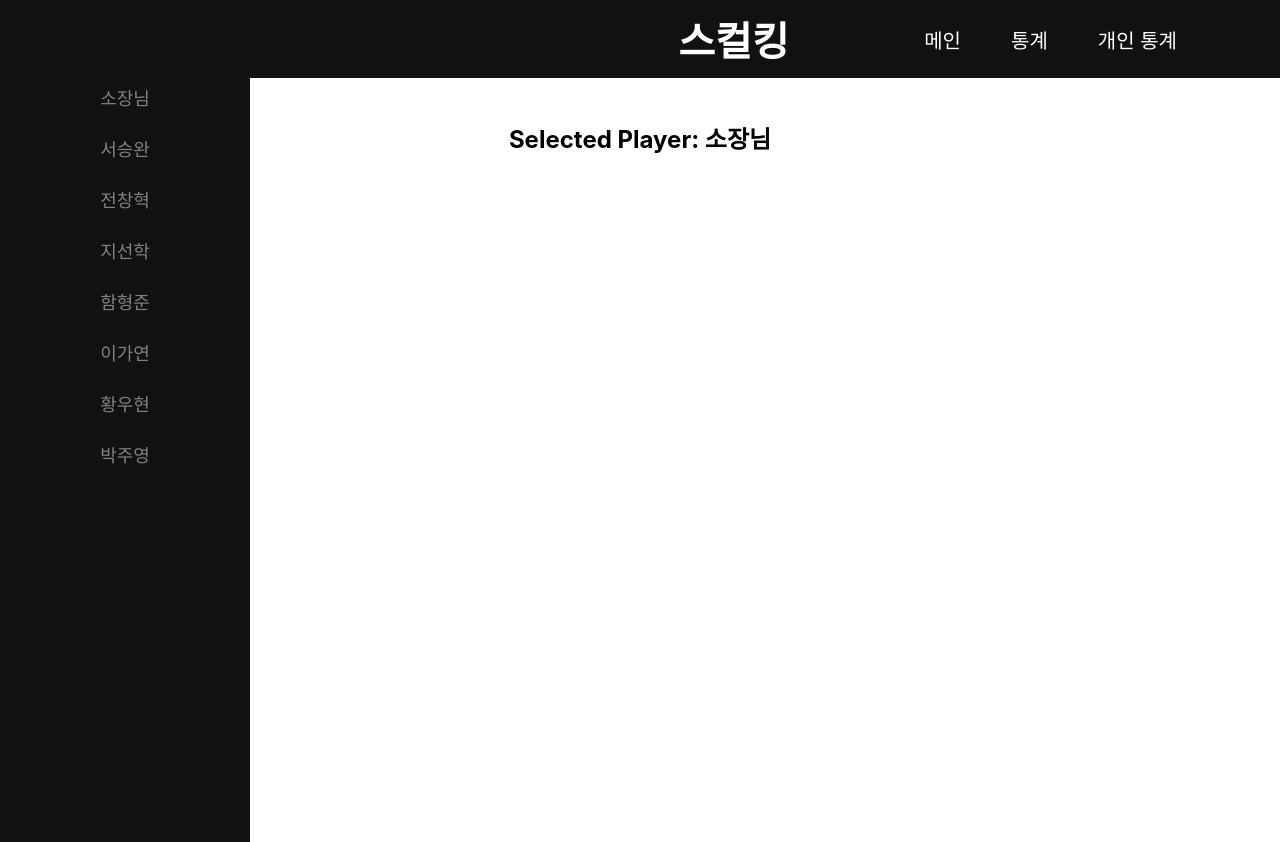
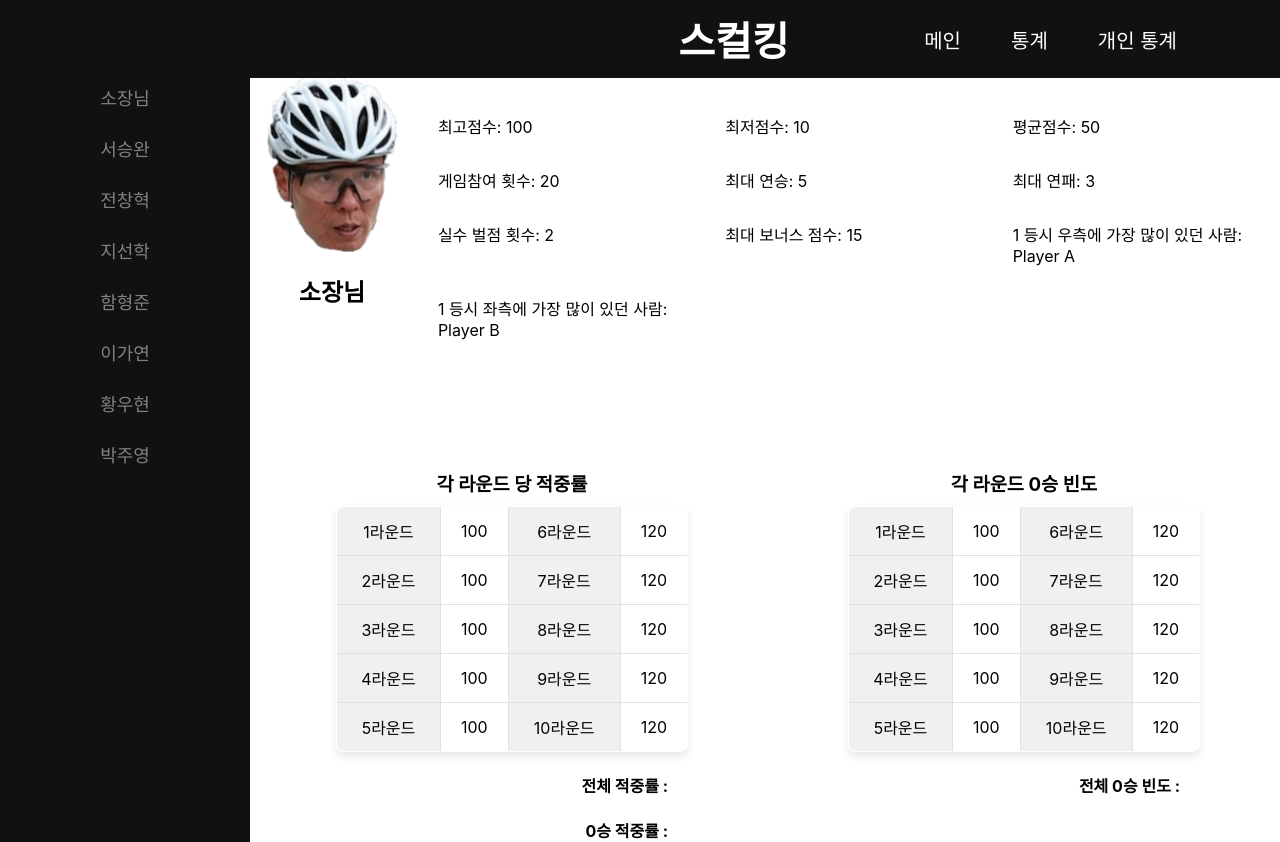
Before and after one commit to hyeongjun-Ham/skull-score, a React (Create React App) app: page /personal-statistics in a window 1280 px wide. Before the commit the page ends 800 px from the top, so only its background shows below. Built offline with nearby package versions, Linux system fonts and the light colour scheme.

Commit message:
[Feat] 개인통계 페이지 개요 작성

```diff
--- a/src/components/Player.js
+++ b/src/components/Player.js
@@ -9,7 +9,7 @@ const Player = ({ name, isWinner, position }) => {
     <div className="player" style={position}>
       <div className='player-container'>
         {isWinner === "Y" && <span className="crown">👑</span>}
-        <img src={playerImage} alt={name} className="player-image" />
+        <img src={playerImage} alt={name} className="players-image" />
       </div>
 
     </div>
--- a/src/pages/PersonalStatistics/PersonalStatistics.js
+++ b/src/pages/PersonalStatistics/PersonalStatistics.js
@@ -1,26 +1,114 @@
 import React, { useState } from 'react';
 import Topbar from '../../components/Topbar';
 import SidebarPlayer from '../../components/SidebarPlayer';
-import '../../styles/PersonalStatistics.css'
+import '../../styles/PersonalStatistics.css';
 
 const PersonalStatistics = () => {
     const [selectedPlayer, setSelectedPlayer] = useState('소장님');
     const playerImage = require(`../../assets/${selectedPlayer}.png`);
-
 
     const handlePlayerSelect = (player) => {
         setSelectedPlayer(player);
     };
 
     return (
-        <div>
+        <div className="container">
             <Topbar />
             <SidebarPlayer onPlayerSelect={handlePlayerSelect} />
-            <div>
-            <img src={playerImage} alt={selectedPlayer} className="player-image" />
-                <h2>Selected Player: {selectedPlayer}</h2>
-
-                {/* 선택된 플레이어의 통계를 여기에서 렌더링 할 수 있습니다. */}
+            <div className="main-content">
+                <div className="player-info">
+                    <div className="photo">
+                        <img src={playerImage} alt={selectedPlayer} className="player-image" />
+                        <h2>{selectedPlayer}</h2>
+                    </div>
+                    <div className="stats">
+                        <div className="stat-item">최고점수: <span id="high-score">100</span></div>
+                        <div className="stat-item">최저점수: <span id="low-score">10</span></div>
+                        <div className="stat-item">평균점수: <span id="average-score">50</span></div>
+                        <div className="stat-item">게임참여 횟수: <span id="games-played">20</span></div>
+                        <div className="stat-item">최대 연승: <span id="max-win-streak">5</span></div>
+                        <div className="stat-item">최대 연패: <span id="max-lose-streak">3</span></div>
+                        <div className="stat-item">실수 벌점 횟수: <span id="mistake-points">2</span></div>
+                        <div className="stat-item">최대 보너스 점수: <span id="max-bonus">15</span></div>
+                        <div className="stat-item">1 등시 우측에 가장 많이 있던 사람: <span id="most-right">Player A</span></div>
+                        <div className="stat-item">1 등시 좌측에 가장 많이 있던 사람: <span id="most-left">Player B</span></div>
+                    </div>
+                </div>
+                <div className="tables">
+                    <div className="table-container">
+                        <h3>각 라운드 당 적중률</h3>
+                        <table>
+                            <tr>
+                                <td className='round-cell'>1라운드</td>
+                                <td>100</td>
+                                <td className='round-cell'>6라운드</td>
+                                <td>120</td>
+                            </tr>
+                            <tr>
+                                <td className='round-cell'>2라운드</td>
+                                <td>100</td>
+                                <td className='round-cell'>7라운드</td>
+                                <td>120</td>
+                            </tr>
+                            <tr>
+                                <td className='round-cell'>3라운드</td>
+                                <td>100</td>
+                                <td className='round-cell'>8라운드</td>
+                                <td>120</td>
+                            </tr>
+                            <tr>
+                                <td className='round-cell'>4라운드</td>
+                                <td>100</td>
+                                <td className='round-cell'>9라운드</td>
+                                <td>120</td>
+                            </tr>
+                            <tr>
+                                <td className='round-cell'>5라운드</td>
+                                <td>100</td>
+                                <td className='round-cell'>10라운드</td>
+                                <td>120</td>
+                            </tr>
+                        </table>
+                        <h4>전체 적중률 :</h4>
+                        <h4>0승 적중률 :</h4>
+                    </div>
+                    <div className="table-container">
+                        <h3>각 라운드 0승 빈도</h3>
+                        <table>
+                            <tr>
+                                <td className='round-cell'>1라운드</td>
+                                <td>100</td>
+                                <td className='round-cell'>6라운드</td>
+                                <td>120</td>
+                            </tr>
+                            <tr>
+                                <td className='round-cell'>2라운드</td>
+                                <td>100</td>
+                                <td className='round-cell'>7라운드</td>
+                                <td>120</td>
+                            </tr>
+                            <tr>
+                                <td className='round-cell'>3라운드</td>
+                                <td>100</td>
+                                <td className='round-cell'>8라운드</td>
+                                <td>120</td>
+                            </tr>
+                            <tr>
+                                <td className='round-cell'>4라운드</td>
+                                <td>100</td>
+                                <td className='round-cell'>9라운드</td>
+                                <td>120</td>
+                            </tr>
+                            <tr>
+                                <td className='round-cell'>5라운드</td>
+                                <td>100</td>
+                                <td className='round-cell'>10라운드</td>
+                                <td>120</td>
+                            </tr>
+                        </table>
+                        <h4>전체 0승 빈도 :</h4>
+                    </div>
+                </div>
             </div>
         </div>
     );
--- a/src/styles/PersonalStatistics.css
+++ b/src/styles/PersonalStatistics.css
@@ -1,5 +1,96 @@
+.container {
+    display: flex;
+    flex-direction: column;
+}
+
+.main-content {
+    display: flex;
+    flex-direction: column;
+    width: 80%;
+    margin-left: 20%;
+    margin-top: 5%;
+}
+
+h1 {
+    text-align: center;
+}
+
+.player-info {
+    display: flex;
+    align-items: flex-start;
+}
+
+.photo {
+    display: flex;
+    flex-direction: column;
+    align-items: center;
+    width: 150px;
+    height: 150px;
+    margin-right: 20px;
+    padding: 10px;
+}
+
 .player-image {
-    width: 100px; /* 이미지 크기 조정 */
-    height: 100px;
+    width: 100%;
+    height: auto;
+    border-radius: 8px;
+}
+
+.stats {
+    margin-top: 40px;
+    display: grid;
+    grid-template-columns: repeat(3, 1fr);
+    gap: 10px;
+}
+
+.stat-item {
+    padding: 10px;
+    border-radius: 8px;
+    text-align: left;
+}
+.stats p {
+    margin: 5px 0;
+}
+
+.tables {
     display: flex;
+    justify-content: space-between;
+    margin-top: 20px;
 }
+
+.table-container {
+    width: 48%;
+}
+
+table {
+    width: 100%;
+    border-collapse: collapse;
+    background-color: #fff;
+    border-radius: 8px;
+    overflow: hidden;
+    box-shadow: 0 4px 8px rgba(0,0,0,0.1);
+}
+
+table, th, td {
+    border: 1px solid #dee2e6;
+}
+
+th, td {
+    padding: 12px;
+    text-align: center;
+}
+
+h3 {
+    margin-bottom: 10px;
+    text-align: center;
+}
+
+.round-cell {
+    background-color: #f0f0f0; /* 원하는 배경색으로 변경 */
+}
+
+h4 {
+    text-align: right;
+    margin-right: 20px;
+    font-weight: bold;
+}
--- a/src/styles/Player.css
+++ b/src/styles/Player.css
@@ -12,7 +12,7 @@
   position: relative;
 }
 
-.player-image {
+.players-image {
   width: 80px; /* 이미지 크기 조정 */
   height: 80px;
   border-radius: 40%; /* 원형으로 만들기 */
--- a/src/styles/Topbar.css
+++ b/src/styles/Topbar.css
@@ -1,6 +1,7 @@
 /* src/components/Topbar.css */
 
 .topbar {
+  position: absolute;
   display: flex;
   justify-content: space-between;
   align-items: center;
```
